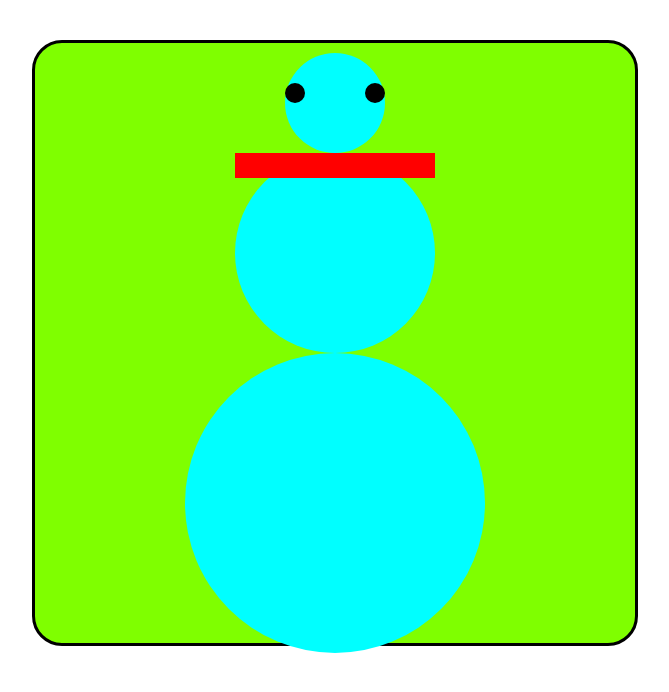
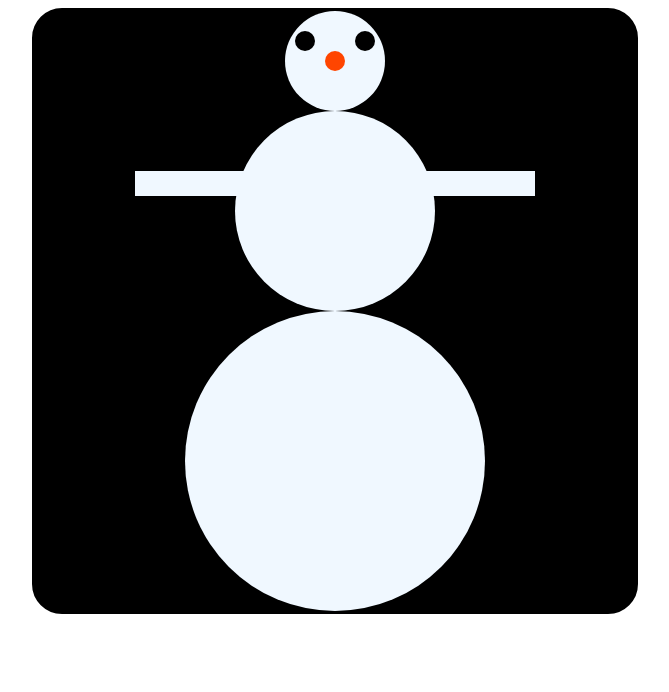
Before and after one commit to jennyquisbert2/tarea2, a plain HTML site: page index.html in a window 1280 px wide. Shown: the whole page, without its empty margins (305-974 px from the left). Drawn offline with Linux system fonts and the light colour scheme.

Commit message:
Update estilos.css

```diff
--- a/css/estilos.css
+++ b/css/estilos.css
@@ -1,35 +1,39 @@
-*{
-    margin: 10px;
-}
 #principal{
     margin: auto;
-    margin-top: 30px;
     border-radius: 30px;
     border-style: solid;
     width: 600px;
     height: 600px;
-    background-color: chartreuse;
+    background-color: black;
 
 }
 #o1{
     margin: auto;
-    margin-top: 30px;
+    position: relative;
+    top:20px;
+    margin-left: 10px;
     border-radius: 20px;
     width: 20px;
     height: 20px;
     background-color: black;
-    float: left;
+
 
 }
 #o2{
     margin: auto;
-    margin-top: 30px;
+    margin-right: 10px;
     border-radius: 20px;
     width: 20px;
     height: 20px;
     background-color: black;
-    float: right;
 
+}
+#n1{
+    margin: auto;
+    width: 20px;
+    height: 20px;
+    background-color: orangered;
+    border-radius: 20px;
 }
 
 #b1{
@@ -37,26 +41,29 @@
     border-radius: 100px;
     width: 100px;
     height: 100px;
-    background-color:aqua;
+    background-color:aliceblue;
 }
 #b2{
     margin: auto;
     border-radius: 150px;
     width: 200px;
     height: 200px;
-    background-color:aqua;
+    background-color:aliceblue;
 }
 #b3{
     margin: auto;
     border-radius: 200px;
     width: 300px;
     height: 300px;
-    background-color:aqua;
+    background-color:aliceblue;
 }
 #m1{
+    position: relative;
+    top: 60px;
     margin: auto;
-    width: 200px;
+    width: 400px;;
     height: 25px;
-    background-color: red;
-
+    background-color: aliceblue;
+    position: relative;
+    right: 100px;
 }
```
